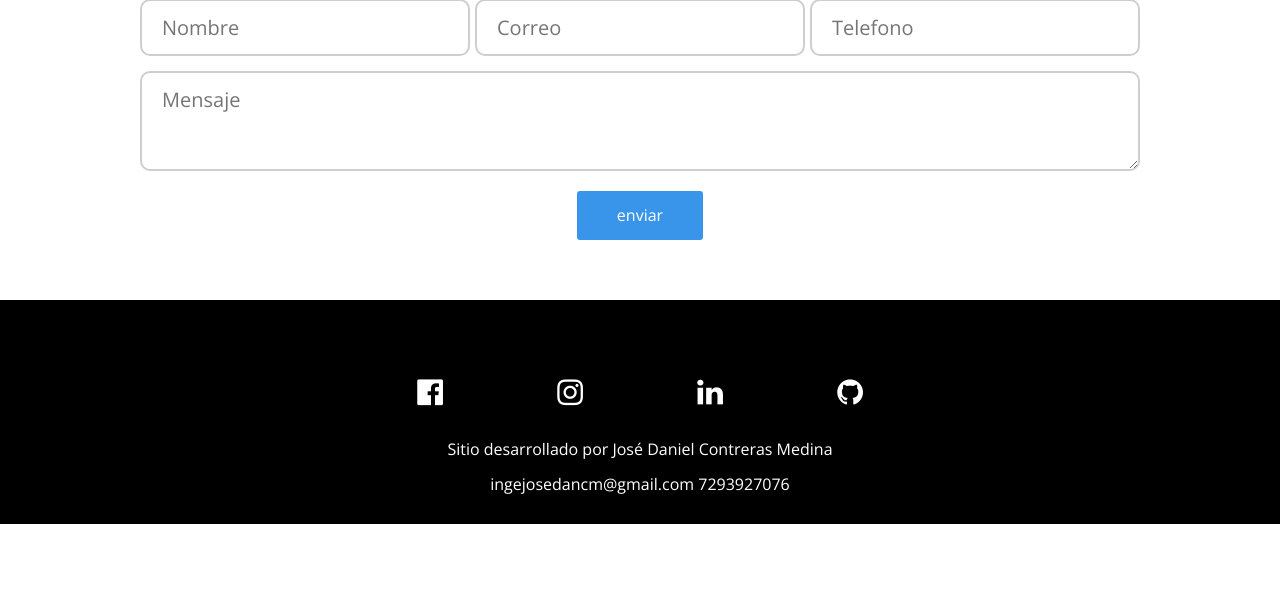
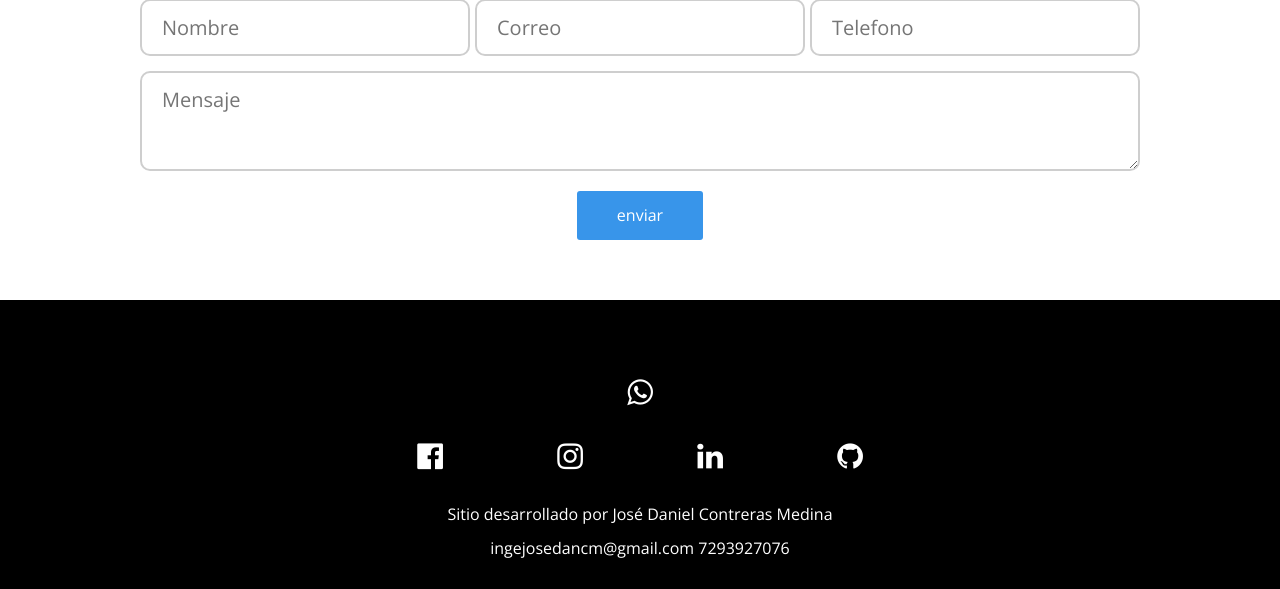
Before and after one commit to joseDanCM1995A/portafolio, a PHP site: page / in a window 1280 px wide. Shown: the part 2252-2841 px from the top of the page. Before the commit the page ends 2776 px from the top, so only its background shows below. Run offline with PHP 8.4, Linux system fonts and the light colour scheme.

Commit message:
agregando funcionalidad de whatsapp

```diff
--- a/css/estilos.css
+++ b/css/estilos.css
@@ -319,6 +319,11 @@ footer .redessociales .githubb:hover {
     color: black;
 }
 
+footer .redessociales .whats:hover {
+    background: #00BB2D;
+    color: white;
+}
+
 @media(max-width:800px) {
     header .contenedor-texto {
         margin-top: 0;
--- a/index.html
+++ b/index.html
@@ -218,11 +218,13 @@
 
         <section class="redessociales">
             <div class="contenedor">
+                <a href="https://wa.me/5217225949634?text=Me%20gustaria%20ponerme%20en%20contacto%20con%20usted" class="whats" target="_blank"><i class="fa fa-whatsapp" aria-hidden="true"></i></a>
+            </div>
+            <div class="contenedor">
                 <a href="https://www.facebook.com/profile.php?id=100033817641988" class="fb"><i class="fa fa-facebook-official" aria-hidden="true"></i></a>
                 <a href="https://www.instagram.com/dan_medina._/?hl=es-la" class="inst"><i class="fa fa-instagram" aria-hidden="true"></i></a>
                 <a href="https://www.linkedin.com/in/jos%C3%A9-contreras-28013b192/" class="lnk"><i class="fa fa-linkedin" aria-hidden="true"></i></a>
                 <a href="https://github.com/joseDanCM1995A" class="githubb"><i class="fa fa-github" aria-hidden="true"></i></a>
-
             </div>
             <p>Sitio desarrollado por José Daniel Contreras Medina </p>
             <p>ingejosedancm@gmail.com 7293927076</p>
```
